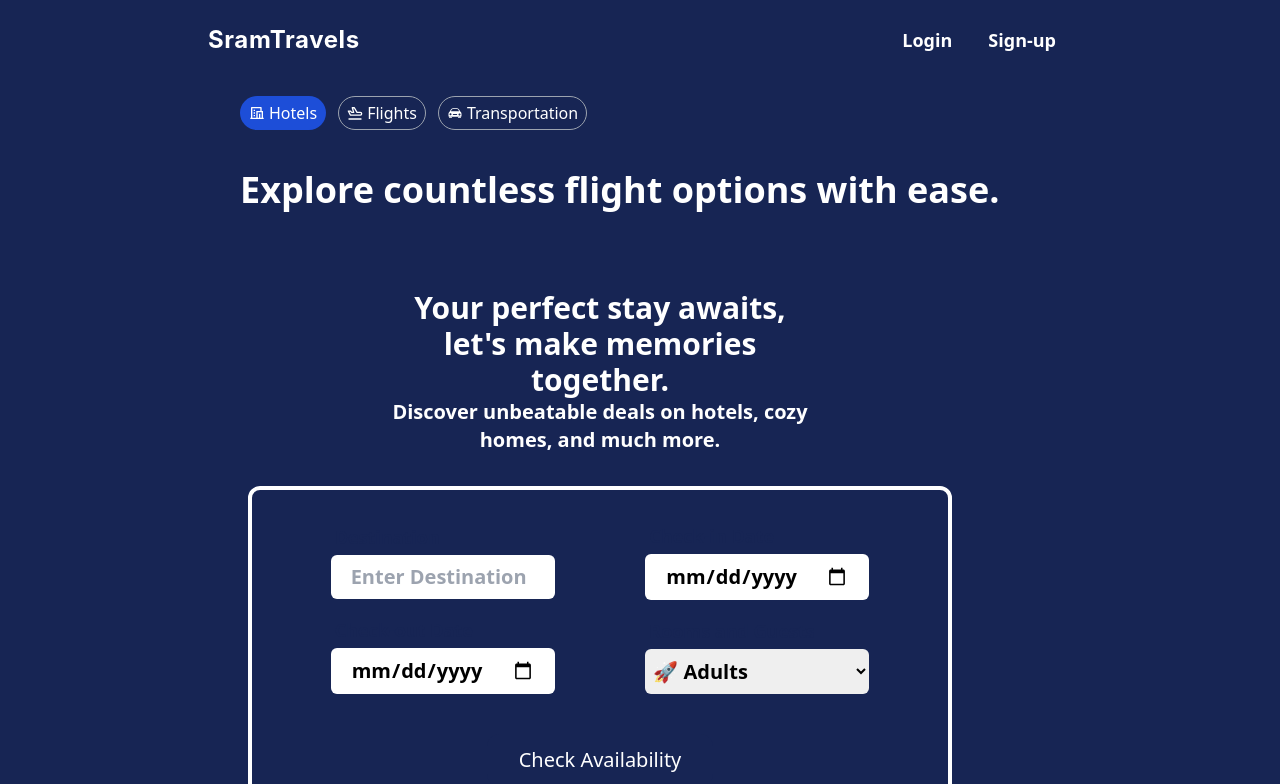
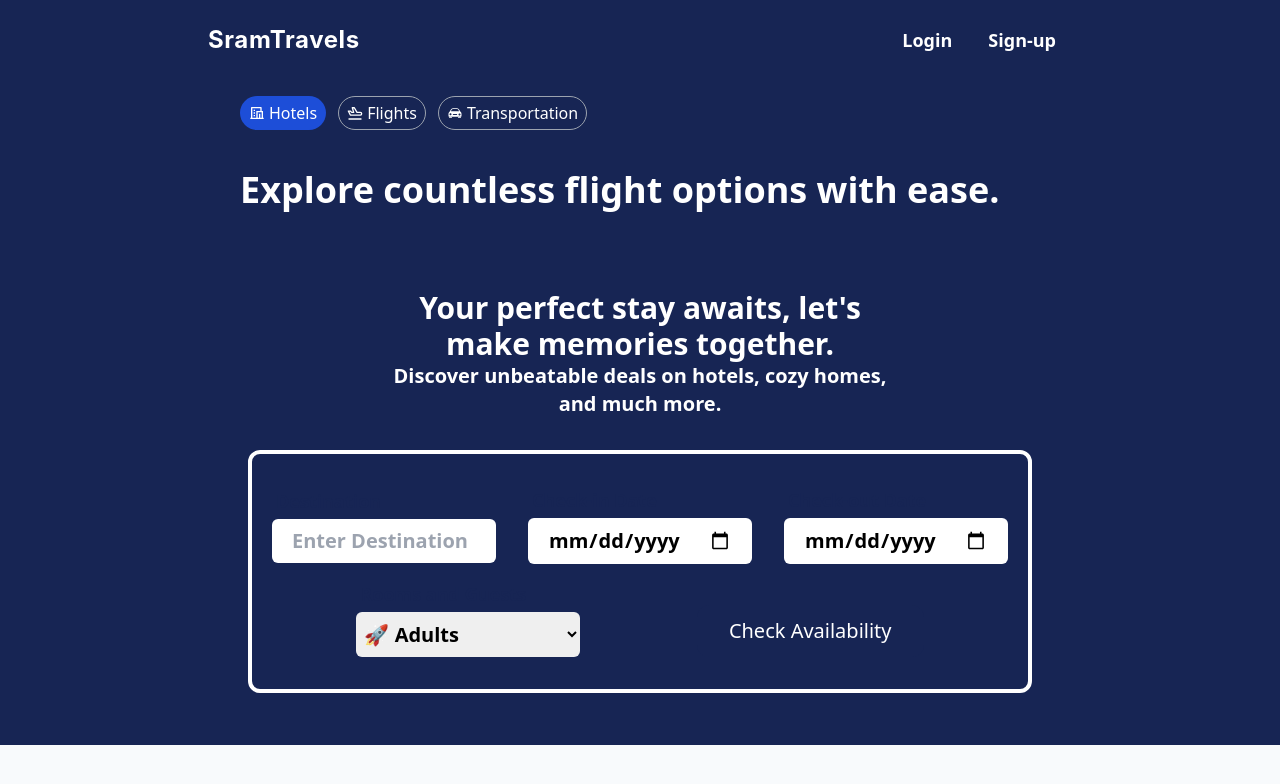
Before and after one commit to PiyushVerma26/SramTravel, a React (Vite) app: page /hotel in a window 1280 px wide. Shown: the top 784 px of the page. Built offline with nearby package versions, Linux system fonts and the light colour scheme.

Commit message:
fix(): remove padding right to fix layout

```diff
--- a/src/pages/Home/index.jsx
+++ b/src/pages/Home/index.jsx
@@ -23,7 +23,7 @@ export default function Home() {
         </div>
         <div className='px-2 md:px-12 xl:px-60 mt-6'>
           <h1 className='text-white text-4xl font-bold'>Explore countless flight options with ease.</h1>
-          <div className='mt-10 pr-20'>
+          <div className='mt-10'>
             <SearchForm />
           </div>
         </div>
```
